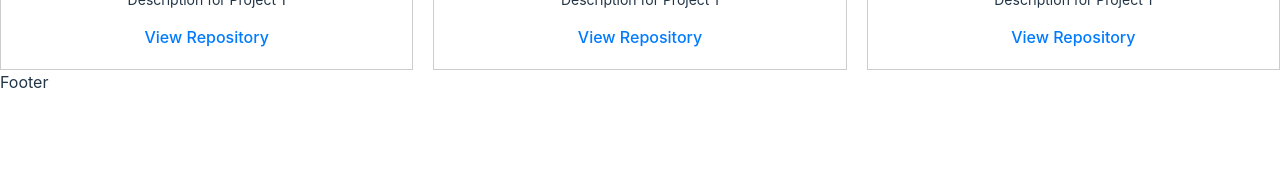
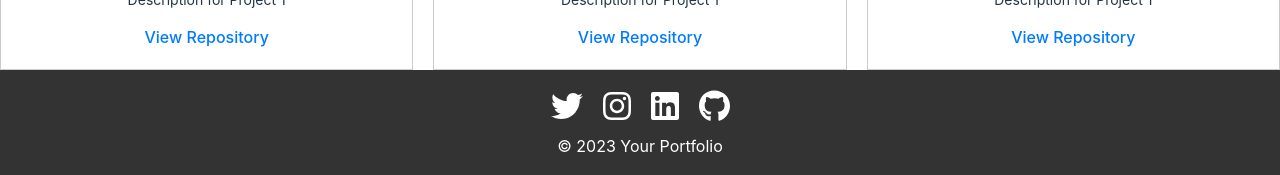
Before and after one commit to BrielleBroadt/React-Portfolio, a React (Vite) app: page /projects in a window 1280 px wide. Shown: the part 905-1080 px from the top of the page. Before the commit the page ends 999 px from the top, so only its background shows below. Built offline with nearby package versions, Linux system fonts and the light colour scheme; what @react-pdf/renderer would draw is missing.

Commit message:
edited footer and delpoyed to netlify

```diff
--- a/package.json
+++ b/package.json
@@ -10,6 +10,9 @@
     "preview": "vite preview"
   },
   "dependencies": {
+    "@fortawesome/fontawesome-svg-core": "^6.4.2",
+    "@fortawesome/free-brands-svg-icons": "^6.4.2",
+    "@fortawesome/react-fontawesome": "^0.2.0",
     "@react-pdf/renderer": "^3.1.14",
     "emailjs": "^4.0.3",
     "emailjs-com": "^3.2.0",
--- a/src/components/Footer/footer.css
+++ b/src/components/Footer/footer.css
@@ -0,0 +1,24 @@
+footer {
+    background-color: #333;
+    color: #fff;
+    text-align: center;
+    padding: 20px 0;
+  }
+
+  .social-icons {
+    margin-bottom: 10px;
+  }
+
+  .social-icons a {
+    color: #fff;
+    margin: 0 10px;
+    transition: color 0.3s ease;
+  }
+
+  .social-icons a:hover {
+    color: #55acee; /* Change color on hover */
+  }
+
+  p {
+    margin: 0;
+  }
--- a/src/components/Footer/index.jsx
+++ b/src/components/Footer/index.jsx
@@ -1,8 +1,28 @@
 import React from 'react'
+
+import { FontAwesomeIcon } from '@fortawesome/react-fontawesome';
+import { faTwitter, faInstagram, faLinkedin, faGithub } from '@fortawesome/free-brands-svg-icons';
+import './footer.css'
 
 const Footer = () => {
   return (
-    <div>Footer</div>
+    <footer>
+    <div className="social-icons">
+      <a href="https://twitter.com" target="_blank" rel="noopener noreferrer">
+        <FontAwesomeIcon icon={faTwitter} size="2x" />
+      </a>
+      <a href="https://instagram.com" target="_blank" rel="noopener noreferrer">
+        <FontAwesomeIcon icon={faInstagram} size="2x" />
+      </a>
+      <a href="https://linkedin.com" target="_blank" rel="noopener noreferrer">
+        <FontAwesomeIcon icon={faLinkedin} size="2x" />
+      </a>
+      <a href="https://github.com" target="_blank" rel="noopener noreferrer">
+        <FontAwesomeIcon icon={faGithub} size="2x" />
+      </a>
+    </div>
+    <p>&copy; 2023 Your Portfolio</p>
+  </footer>
   )
 }
 
```
Also changed, not shown: 1 other file (tests, documents, lock files or other folders).
